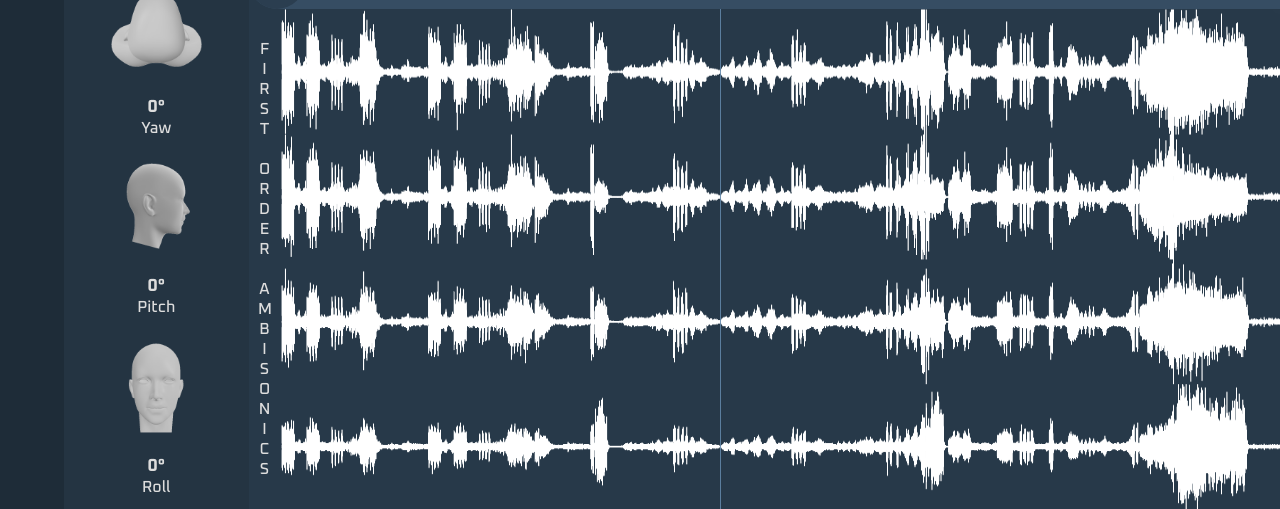
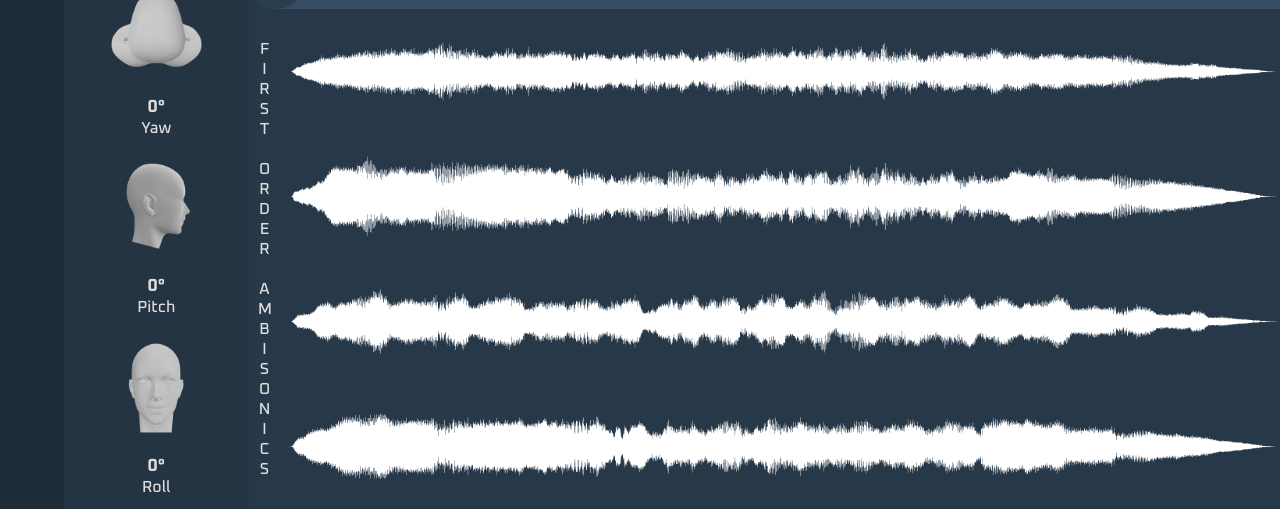
Before and after one commit to gabrielwolf/aplattform.net.mockup, a plain HTML site: page mockup/index.html in a window 1280 px wide. Shown: the part 291-800 px from the top of the page. Drawn offline with Linux system fonts and the light colour scheme; a script that the page names is missing.

Commit message:
Rename file

```diff
--- a/mockup/styles/main.css
+++ b/mockup/styles/main.css
@@ -297,6 +297,6 @@ section.player dt {
     width: 100%;
     height: 100%;
     background: hsl(209, 30%, 24%);
-    background: url(../images/ambisonics-wxyz.png) repeat-y center center;
+    background: url(../images/waveform.png) repeat-y center center;
     background-size: 100% 100%;
 }
```
Also changed, not shown: mockup/images/ambisonics-wxyz.png (deleted), mockup/images/waveform.png (added).
